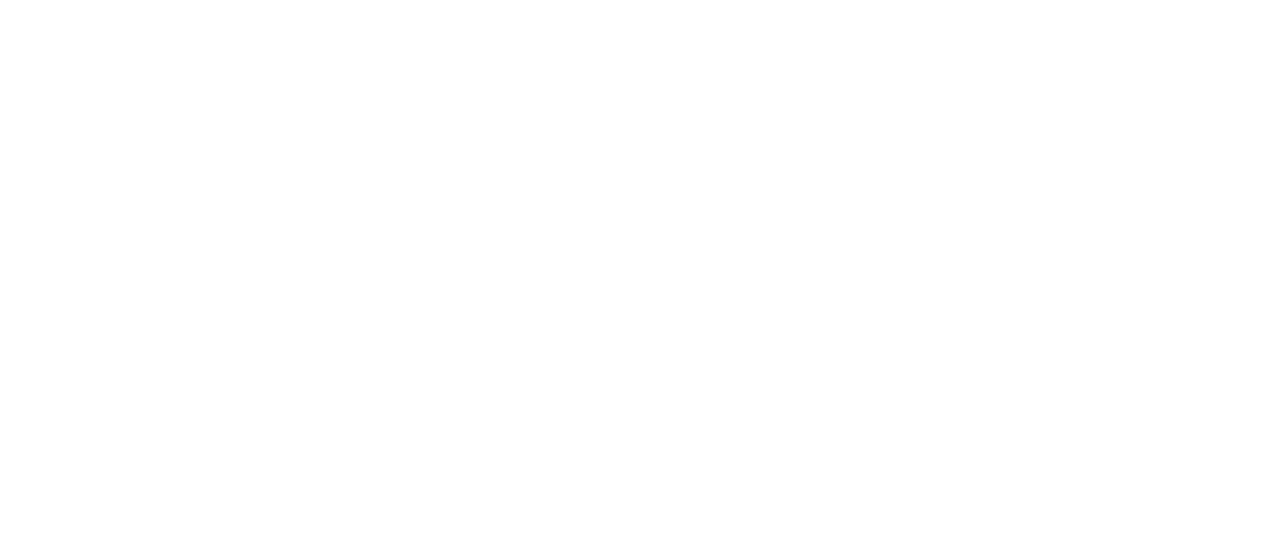
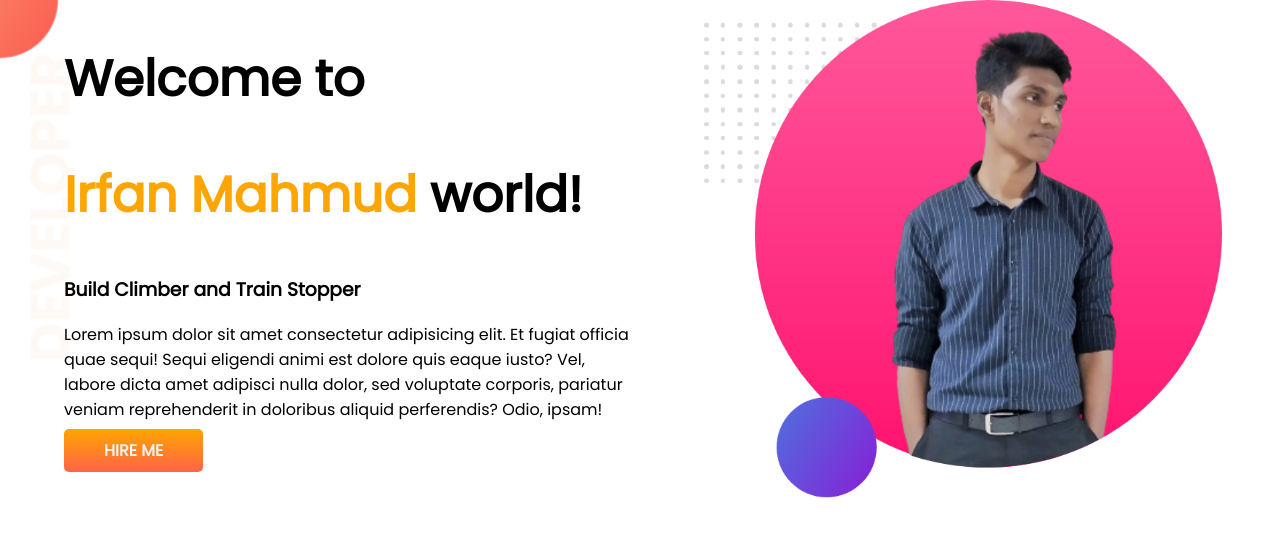
Before and after one commit to IrfanMahmud1/developer-portfolio, a plain HTML site: page index.html in a window 1280 px wide. Drawn offline with Linux system fonts and the light colour scheme.

Commit message:
top-banner added

```diff
--- a/index.html
+++ b/index.html
@@ -1,13 +1,38 @@
 <!DOCTYPE html>
 <html lang="en">
+
 <head>
     <meta charset="UTF-8">
     <meta http-equiv="X-UA-Compatible" content="IE=edge">
     <meta name="viewport" content="width=device-width, initial-scale=1.0">
     <title>My portfolio</title>
+    <link rel="preconnect" href="https://fonts.googleapis.com">
+    <link rel="preconnect" href="https://fonts.gstatic.com" crossorigin>
+    <link href="https://fonts.googleapis.com/css2?family=Poppins&display=swap" rel="stylesheet">
     <link rel="stylesheet" href="style.css">
 </head>
+
 <body>
+    <section class="top-banner">
+        <div class="half-width">
+            <h1>Welcome to</h1>
+            <h1><span class="color">Irfan Mahmud</span> world!</h1>
+            <h3>Build Climber and Train Stopper</h3>
+            <p>Lorem ipsum dolor sit amet consectetur adipisicing elit. Et fugiat officia quae sequi! Sequi eligendi
+                animi
+                est dolore quis eaque iusto? Vel, labore dicta amet adipisci nulla dolor, sed voluptate corporis,
+                pariatur
+                veniam reprehenderit in doloribus aliquid perferendis? Odio, ipsam!</p>
 
+            <a class="link-button" target="_blank " href="https://www.linkedin.com/in/irfan-mahmud-a59027233/">HIRE
+                ME</a>
+
+        </div>
+        <div class="half-width">
+            <img src="images/me.png" alt="">
+        </div>
+
+    </section>
 </body>
+
 </html>
--- a/style.css
+++ b/style.css
@@ -0,0 +1,35 @@
+body{
+    font-family: 'Poppins', sans-serif;
+    margin: 0;
+}
+h1{
+    font-size: 50px;
+
+}
+.color{
+    color: orange;
+}
+section{
+    display: flex;
+
+}
+.top-banner{
+    background-image: url(images/top-banner.png);
+    background-repeat: no-repeat;
+
+}
+.half-width{
+    width: 50%;
+    padding-left: 5%;
+}
+.half-width img{
+    width: 90%;
+
+}
+.link-button{
+    text-decoration: none;
+    background-image: linear-gradient(orange, tomato);
+    color: whitesmoke;
+    font-weight: 800;
+    padding: 10px 40px;
+    border-radius: 5px;
```
Also changed, not shown: images/Me and dad.jpg (added), images/dream-bg.png (added), images/exp-bg.png (added), images/jhankar.png (added), images/jhankar2.png (added), images/me.png (added), images/my-bg.png (added), images/my-bg2.png (added), images/top-banner.png (added), 7 other files.
